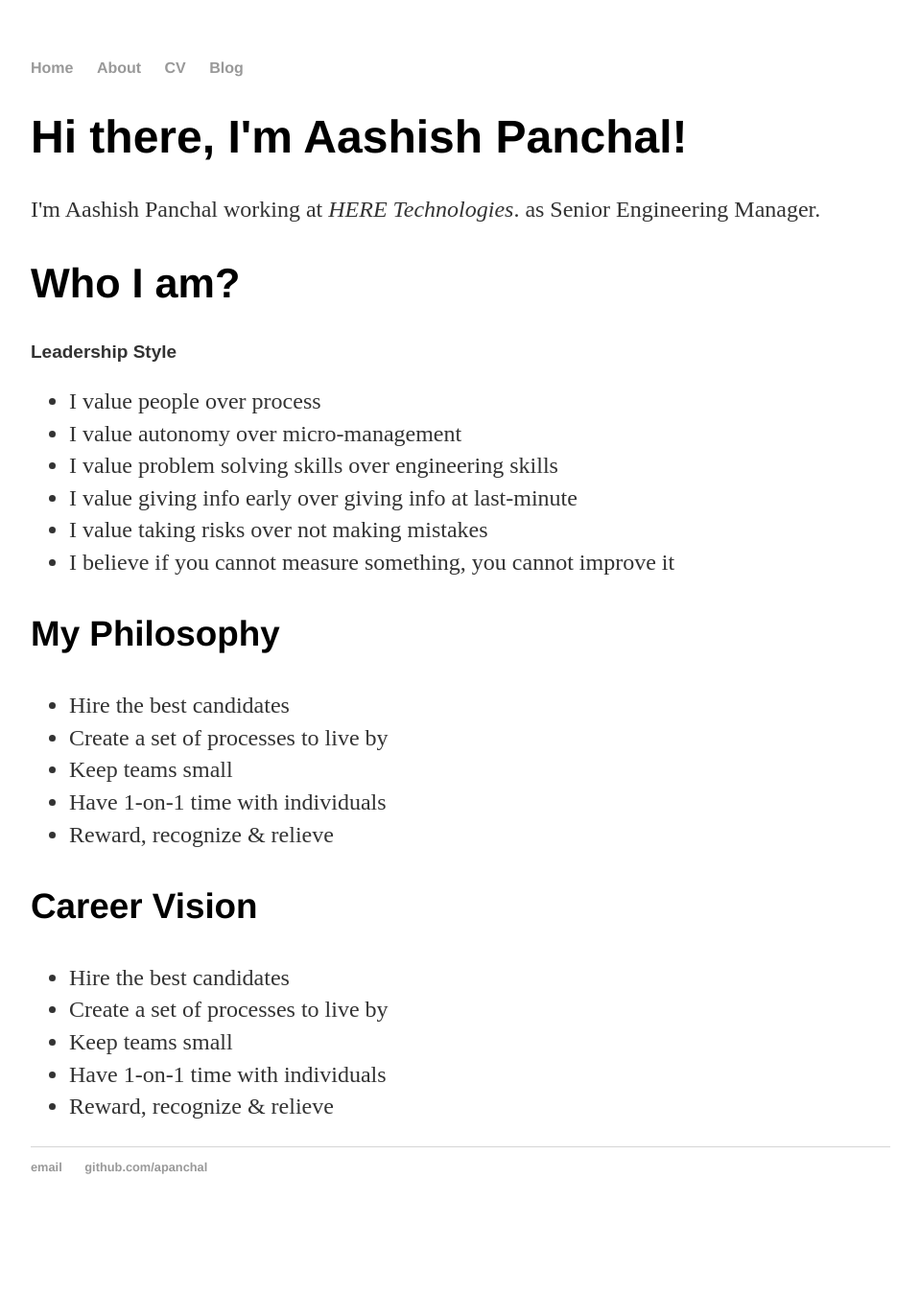
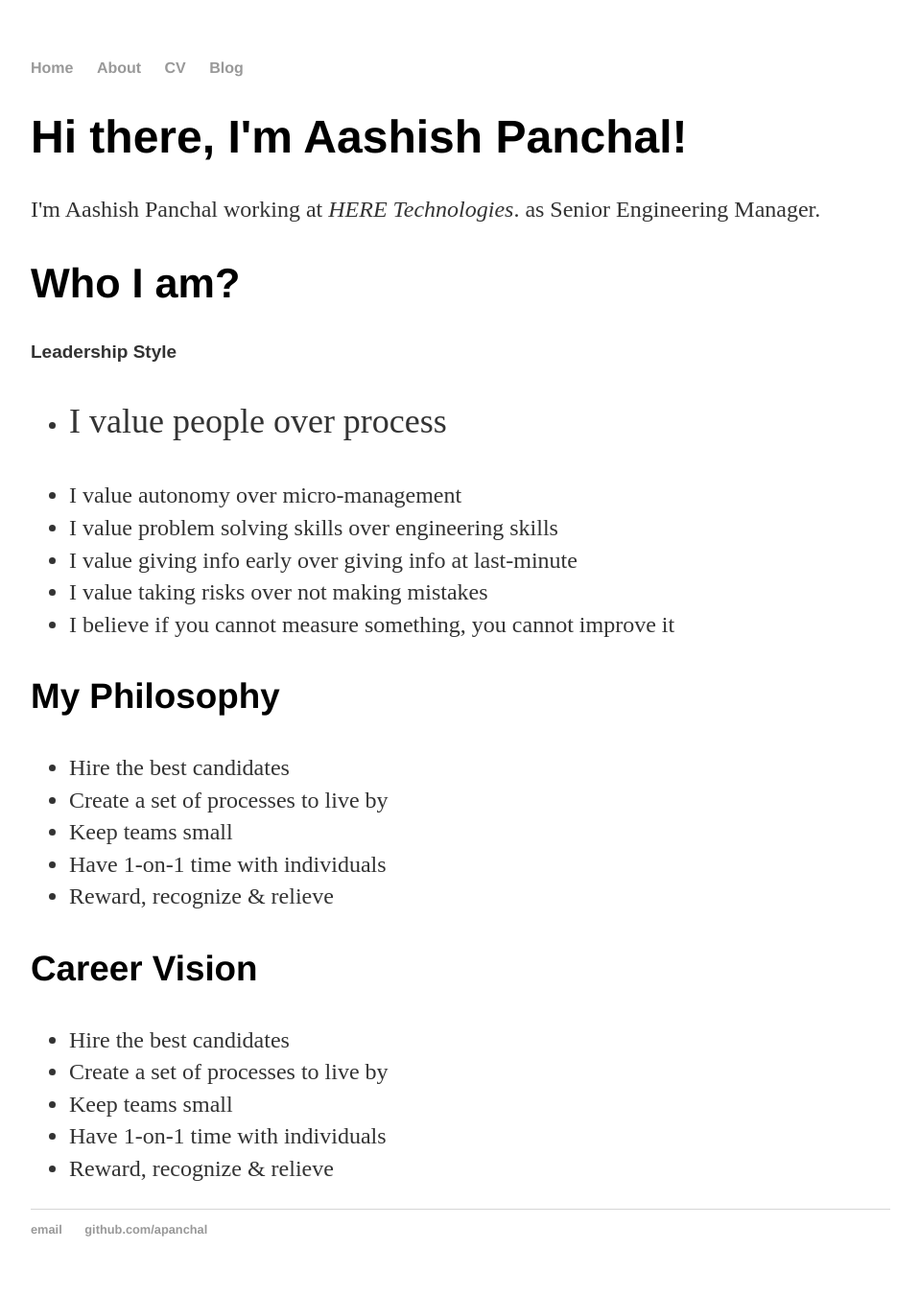
Before and after one commit to apanchal/apanchal.github.io, a Jekyll site: the page built from index.html, in a window 1280 px wide. Shown: the whole page at 96% size, without its empty margins (160-1119 px from the left). Built offline with Jekyll 4.4.1, drawn with Linux system fonts in a browser that asks for light colours; before the commit the page ends 1286 px from its top, so only the background shows below that.

Commit message:
Update index.html

```diff
--- a/index.html
+++ b/index.html
@@ -12,7 +12,7 @@ title: Aashish Panchal
 			<h2>Who I am?</h2>
 			<p class="p4 ft3">Leadership Style</p>
 			<ul>
-				<li>I value people over process</li>
+				<li><p class="p5 ft1">I value people over process</p></li>
 				<li>I value autonomy over micro-management</li>
 				<li>I value problem solving skills over engineering skills</li>
 				<li>I value giving info early over giving info at last-minute</li>
```
